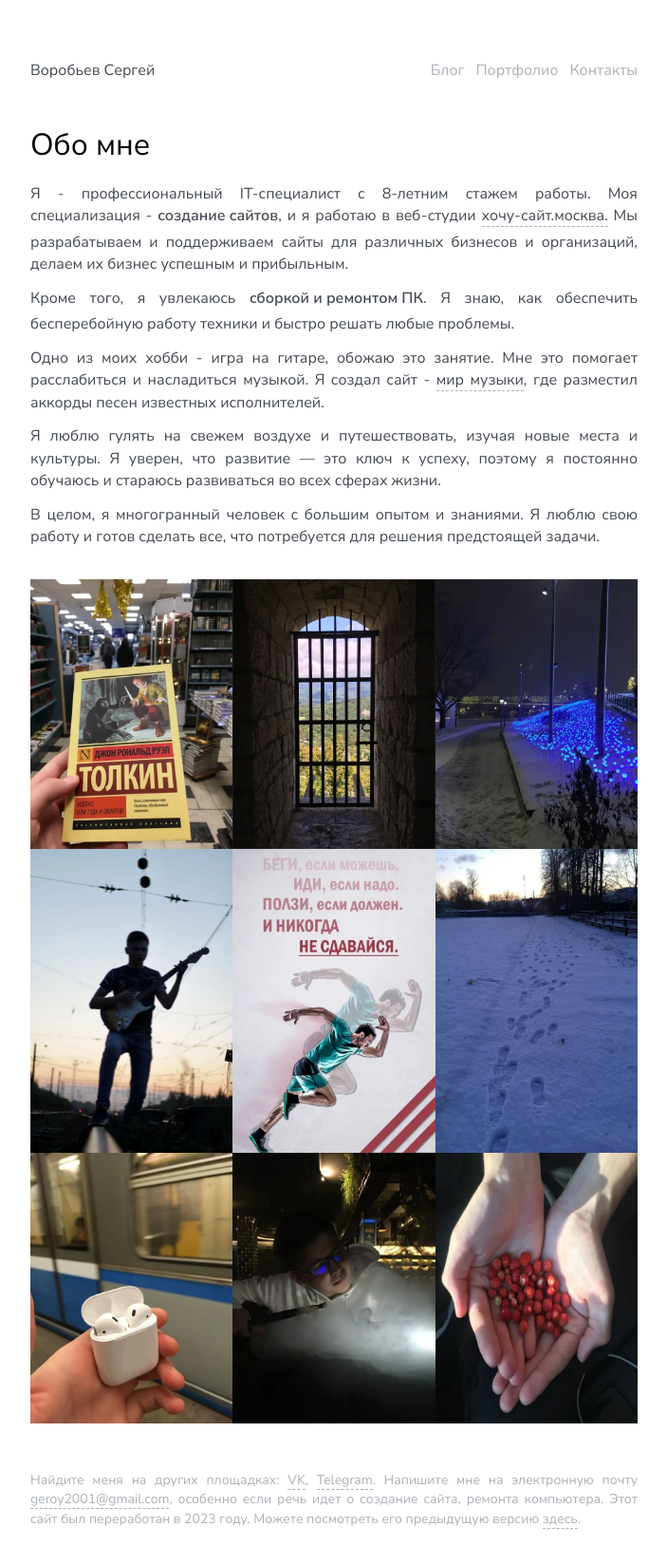
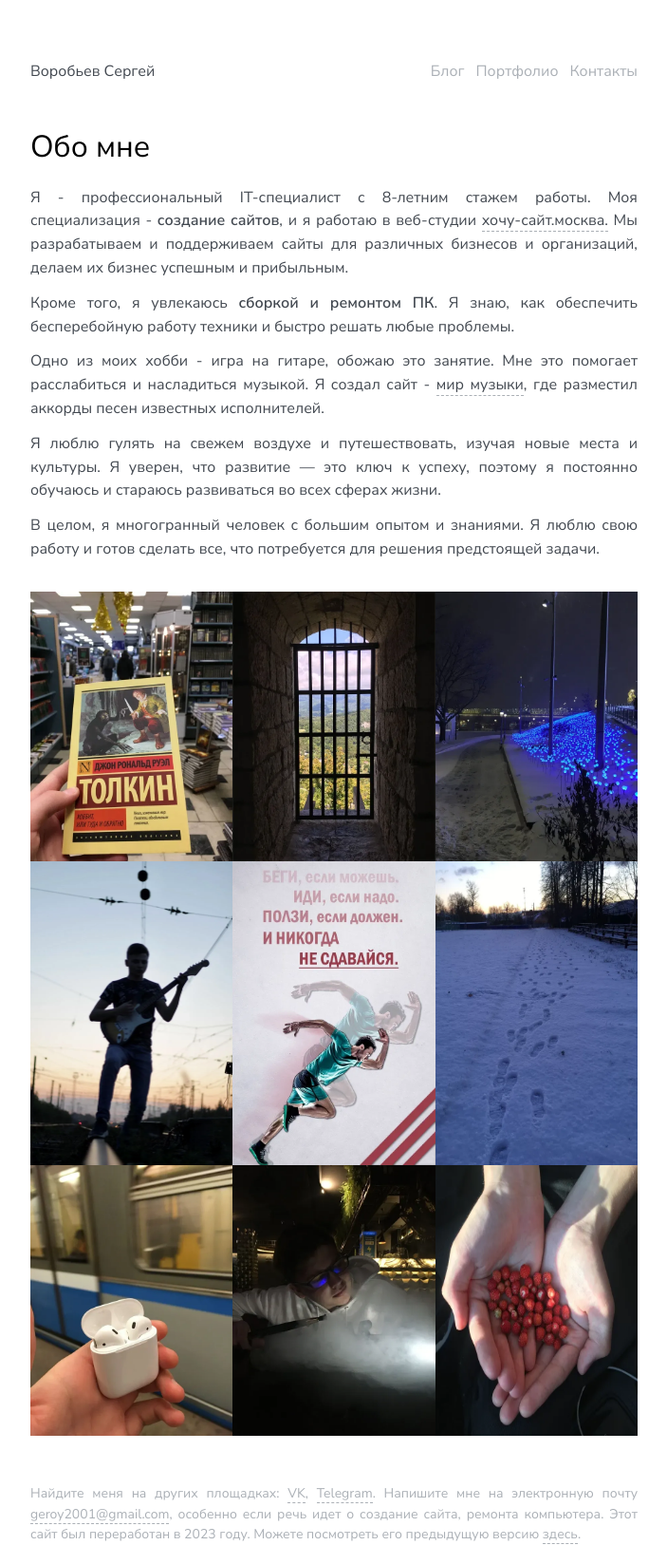
Before and after one commit to LittleTozz/svorobiev.ru, a PHP site: page / in a window 1280 px wide. Shown: the whole page at 95% size, without its empty margins (288-991 px from the left). Before the commit the page ends 1610 px from the top, so only its background shows below. Run offline with PHP 8.4, Linux system fonts and the light colour scheme; data that the repository does not hold is empty.

Commit message:
CSS line-height и strong tag change

```diff
--- a/assets/css/ui.css
+++ b/assets/css/ui.css
@@ -43,7 +43,7 @@
 	--cpadding: 0;
 
 	--font-size: 16px;
-	--line-height: 1.467;
+	--line-height: 1.55;
 }
 
 * {
@@ -158,7 +158,7 @@
 	color: var(--text-clr);
 }
 
-strong, b {
+.post strong, .post b {
 	display: inline-block;
 	margin-bottom: 0.25rem;
 }
```
